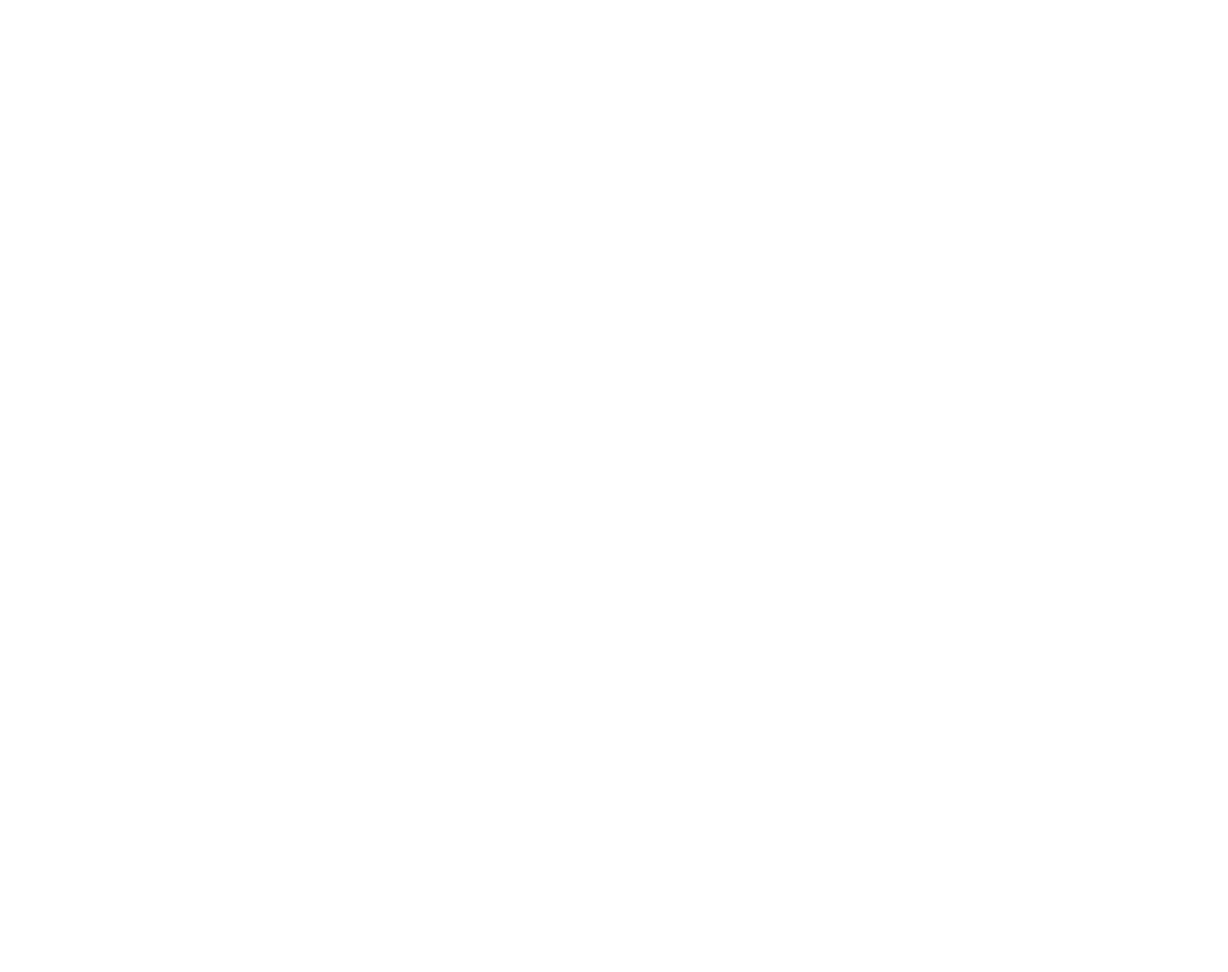
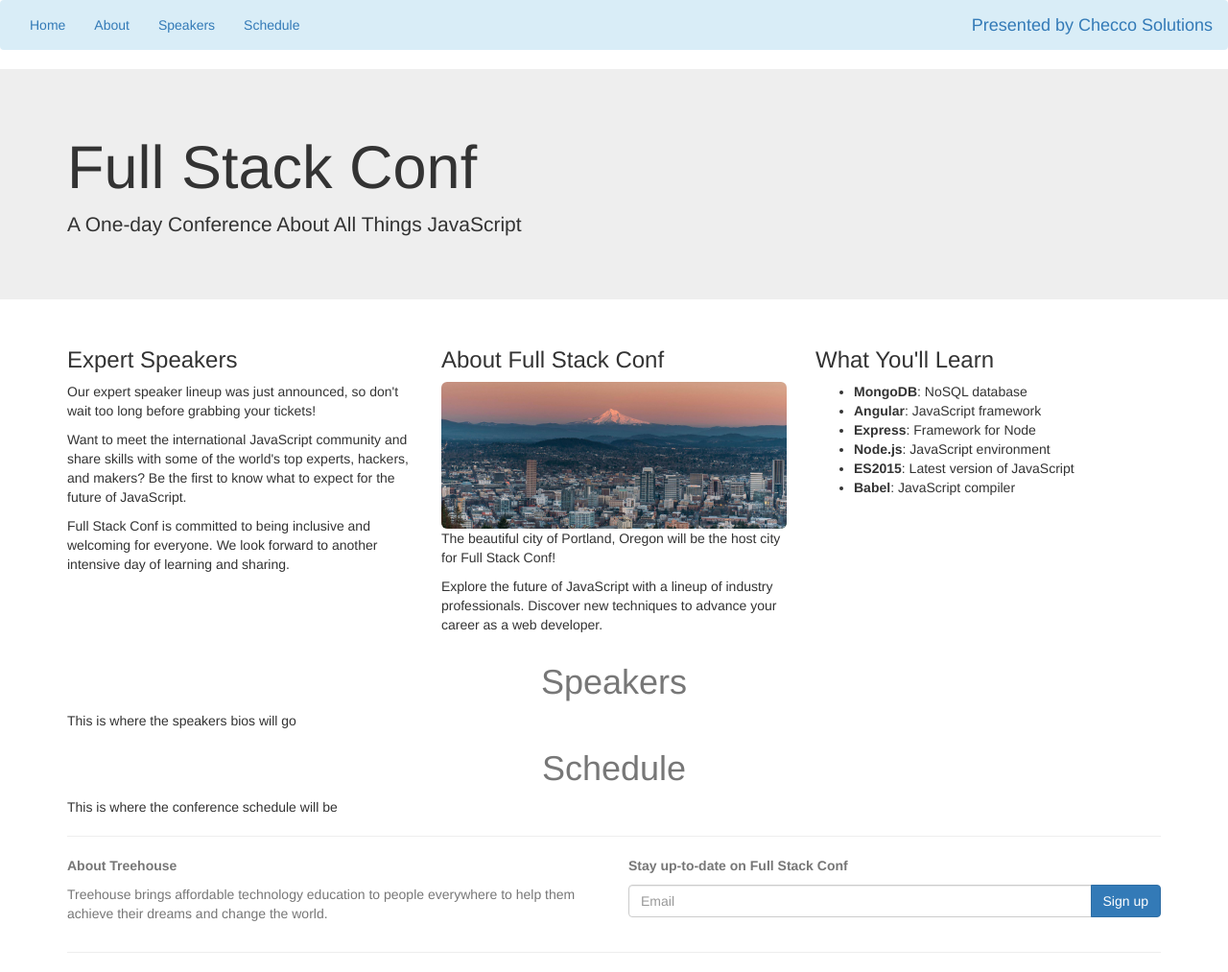
Before and after one commit to soundestmammal/conferenceWebsite, a plain HTML site: page index.html in a window 1280 px wide. Shown: the whole page at 96% size. Before the commit the page ends 800 px from the top, so only its background shows below. Drawn offline with nearby package versions, Linux system fonts and the light colour scheme.

Commit message:
Mod index.html

```diff
--- a/index.html
+++ b/index.html
@@ -10,6 +10,98 @@
 <body>
 
 
+
+
+		<nav class="navbar navbar-toggleable-md navbar-dark bg-info text-white">
+
+
+  <div class="collapse navbar-collapse" id="navbarNav">
+  	<div class"container">
+	    <ul class="nav navbar-nav">
+	      <li class="nav-item">
+	        <a class="nav-link" href="#home">Home <span class="sr-only">(current)</span></a>
+	      </li>
+	      <li class="nav-item">
+	        <a class="nav-link" href="#about">About</a>
+	      </li>
+	      <li class="nav-item">
+	        <a class="nav-link" href="#speakers">Speakers</a>
+	      </li>
+	      <li class="nav-item">
+	        <a class="nav-link" href="#schedule">Schedule</a>
+	      </li>
+	    </ul>
+	    <a class="navbar-right navbar-brand" href="http://www.robertchecco.com">Presented by Checco Solutions</a>
+	</div>
+	</nav>
+
+<div class="jumbotron jumbotron-fluid bg-info text-white">
+		<div class="container text-sm-center pt-5">
+			<h1 class="display-2">Full Stack Conf</h1>
+			<p class="lead">A One-day Conference About All Things JavaScript</p>
+		</div>
+
+
+</div>
+
+
+	<div class="container p-t-2">
+		<div class="row">
+			  <div class="col-lg-4 col-lg-push-4">
+			  <h3 class="m-b-2">About Full Stack Conf</h3>
+			  	  <img class="m-b-1 img-responsive img-rounded hidden-xs-down" src="img/pdx.jpg" alt="Portland">
+				  <p>The beautiful city of Portland, Oregon will be the host city for Full Stack Conf!</p>
+			      <p>Explore the future of JavaScript with a lineup of industry professionals. Discover new techniques to advance your career as a web developer.</p>
+			  </div>
+			  <div class="col-lg-4 col-lg-pull-4">
+			  	<h3>Expert Speakers</h3>
+  	      <p>Our expert speaker lineup was just announced, so don't wait too long before grabbing your tickets!</p>
+		      <p>Want to meet the international JavaScript community and share skills with some of the world's top experts, hackers, and makers? Be the first to know what to expect for the future of JavaScript.</p>
+		      <p>Full Stack Conf is committed to being inclusive and welcoming for everyone. We look forward to another intensive day of learning and sharing.</p>
+			  </div>
+			  <div class="col-lg-4">
+				  <h3>What You'll Learn</h3>
+				      <ul>
+				      	<li><strong>MongoDB</strong>: NoSQL database</li>
+				      	<li><strong>Angular</strong>: JavaScript framework</li>
+				      	<li><strong>Express</strong>: Framework for Node</li>
+				      	<li><strong>Node.js</strong>: JavaScript environment</li>
+				      	<li><strong>ES2015</strong>: Latest version of JavaScript</li>
+				      	<li><strong>Babel</strong>: JavaScript compiler</li>
+				      </ul>
+			  </div>
+		</div>
+		<!-- speakers -->
+		<h1 class="text-center m-y-3 text-muted">Speakers</h1>
+		This is where the speakers bios will go
+		<!-- schedule -->
+		<h1 class=" text-center m-y-3 text-muted">Schedule</h1>
+		This is where the conference schedule will be
+
+		<!-- signup form -->
+<hr>
+<div class="row py-4 text-muted">
+  <div class="col-md-6 col-xl-5">
+    <p><strong>About Treehouse</strong></p>
+    <p>Treehouse brings affordable technology education to people everywhere to help them achieve their dreams and change the world.</p>
+  </div>
+  <div class="col-md-6 col-xl-5  col-xl-offset-2">
+    <p><strong>Stay up-to-date on Full Stack Conf</strong></p>
+    <div class="input-group">
+      <input type="text" class="form-control" placeholder="Email">
+      <span class="input-group-btn">
+        <button class="btn btn-primary" type="button">Sign up</button>
+      </span>
+    </div>
+  </div>
+</div>
+<hr><!-- /signup form -->
+
+	</div>
+
+
+
+
   <script
   src="https://code.jquery.com/jquery-2.2.4.min.js"
   integrity="sha256-BbhdlvQf/xTY9gja0Dq3HiwQF8LaCRTXxZKRutelT44="
```
Also changed, not shown: img/angie.png (added), img/ecma.png (added), img/geo.png (added), img/jay.png (added), img/json.png (added), img/jumbo-bg.jpg (added), img/nodestradamus.png (added), img/pdx.jpg (added).
